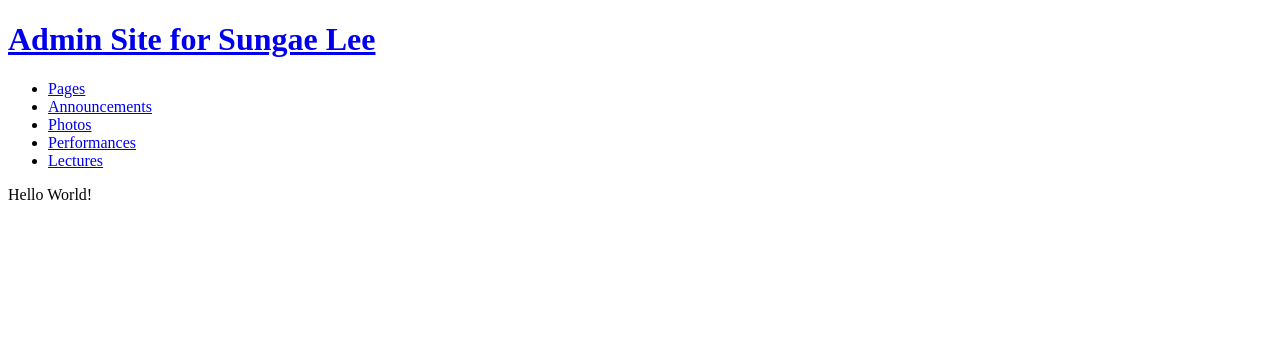
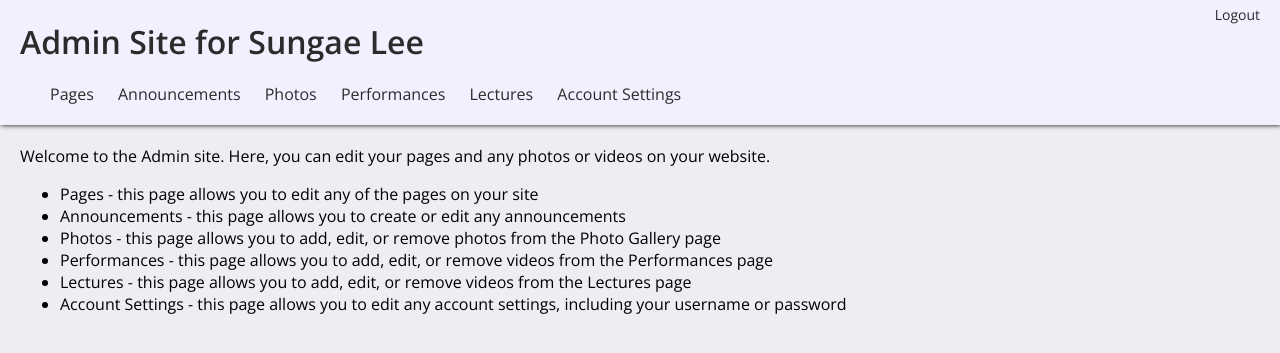
Before and after one commit to brandonchinn178/sungaelee, a Django app: template sungaelee/templates/admin/home.html in a window 1280 px wide. Shown: the top 353 px of the page. Run offline with Django 3.2, Linux system fonts and the light colour scheme; the template is opened without the code that fills it, so the values that code supplies are empty; style sheets or scripts are compiled from the project's sources; parts of the project's set-up code (start-up, migrations or seed data) failed here and were passed over.

Commit message:
Implement admin page

```diff
--- a/sungaelee/static/scss/base_admin.scss
+++ b/sungaelee/static/scss/base_admin.scss
@@ -0,0 +1,57 @@
+@import 'settings';
+
+/* Defaults */
+html, body, div, h1, h2, h3, h4, h5, h6, p, span, a, img, header, nav, footer {
+    box-sizing: border-box;
+    margin: 0;
+    padding: 0;
+    font-family: "Open Sans", Helvetica, Arial, sans-serif;
+}
+
+body {
+    background: #ededf4;
+}
+
+header {
+    padding: 20px;
+    margin-bottom: 20px;
+    background: #f2f0ff;
+    box-shadow: 1px 0 5px #000;
+    a {
+        text-decoration: none;
+        color: $theme-black;
+        &:hover {
+            border-bottom: 1px solid $theme-black;
+        }
+    }
+    h1 {
+        margin-bottom: 20px;
+        a:hover {
+            border-bottom: none;
+        }
+    }
+    .nav {
+        margin: 0;
+        padding: 0;
+        margin-left: 20px;
+        list-style: none;
+        li {
+            display: inline;
+            width: 150px;
+            margin: 0 10px;
+        }
+    }
+    .logout-link {
+        position: absolute;
+        padding: 5px 20px;
+        top: 0;
+        left: 0;
+        width: 100%;
+        text-align: right;
+        font-size: 14px;
+    }
+}
+
+.content {
+    padding: 0 20px;
+}
--- a/sungaelee/templates/admin/home.html
+++ b/sungaelee/templates/admin/home.html
@@ -1,5 +1,13 @@
 {% extends "base_admin.html" %}
 
 {% block content %}
-    Hello World!
+    <p>Welcome to the Admin site. Here, you can edit your pages and any photos or videos on your website.</p>
+    <ul>
+        <li>Pages - this page allows you to edit any of the pages on your site</li>
+        <li>Announcements - this page allows you to create or edit any announcements</li>
+        <li>Photos - this page allows you to add, edit, or remove photos from the Photo Gallery page</li>
+        <li>Performances - this page allows you to add, edit, or remove videos from the Performances page</li>
+        <li>Lectures - this page allows you to add, edit, or remove videos from the Lectures page</li>
+        <li>Account Settings - this page allows you to edit any account settings, including your username or password</li>
+    </ul>
 {% endblock %}
--- a/sungaelee/templates/base_admin.html
+++ b/sungaelee/templates/base_admin.html
@@ -16,7 +16,11 @@
             <li><a href="#">Photos</a></li>
             <li><a href="#">Performances</a></li>
             <li><a href="#">Lectures</a></li>
+            <li><a href="#">Account Settings</a></li>
         </ul>
+        <div class="logout-link">
+            <a href="{% url 'logout' %}">Logout</a>
+        </div>
     </header>
     <div class="content">{% block content %}{% endblock %}</div>
 </body>
```
Also changed, not shown: sungaelee/static/scss/base.scss (+6 -6 lines).
